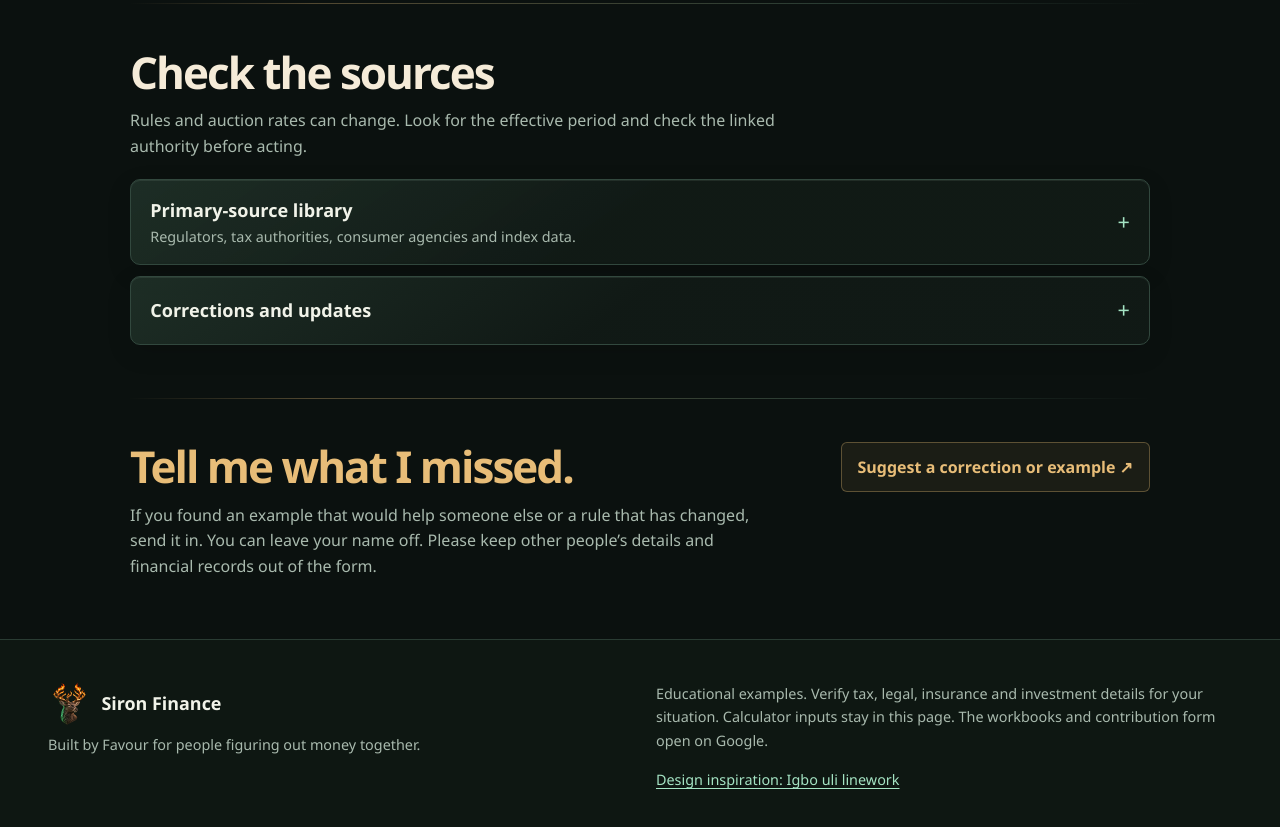
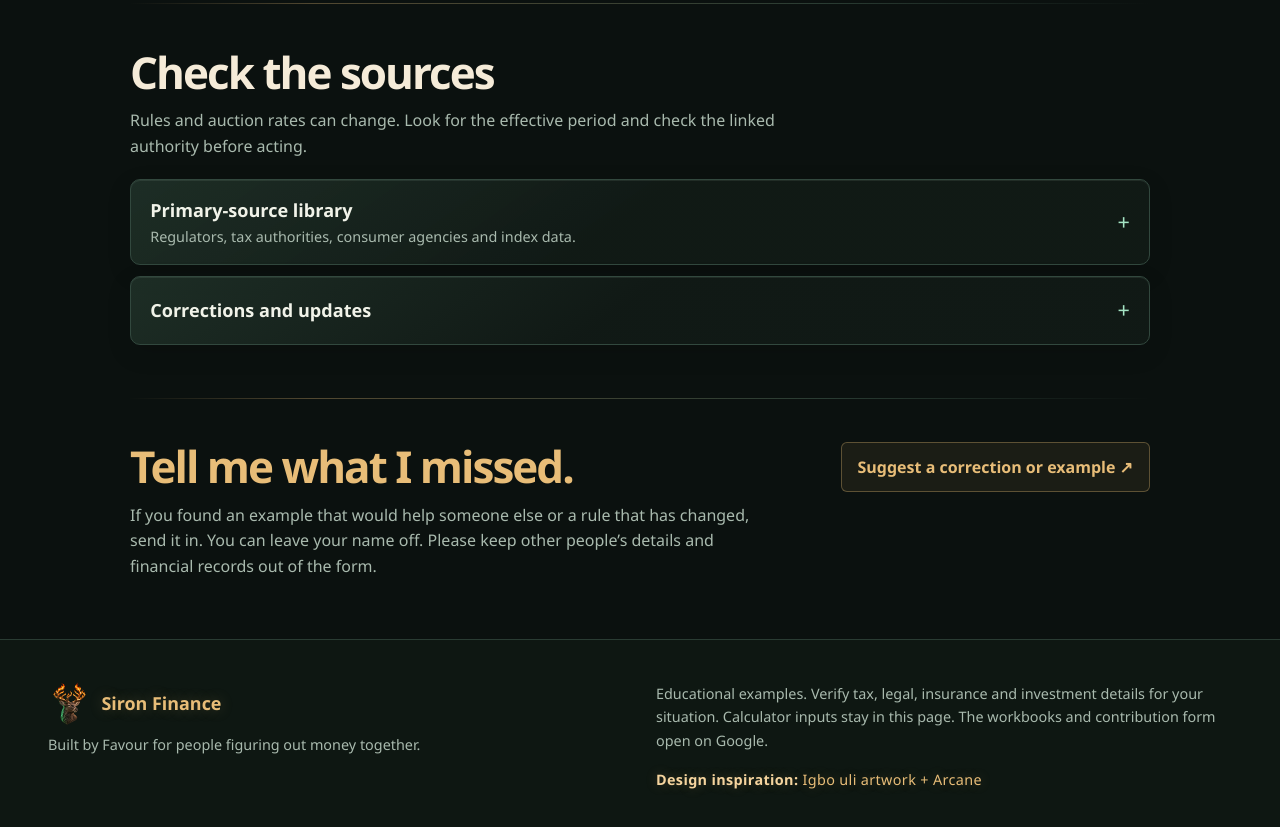
Before and after one commit to williamsfavour010/siron-finance, a plain HTML site: page index.html in a window 1280 px wide. Shown: the part 5071-5898 px from the top of the page. Drawn offline with Linux system fonts and the light colour scheme.

Commit message:
Update the Siron Finance footer credit

```diff
--- a/assets/site.css
+++ b/assets/site.css
@@ -147,6 +147,12 @@ legend { color: var(--mint); font-weight: 700; }
 footer { border-top: 1px solid var(--border); background: #0e1712; padding: 2.6rem 0; color: var(--muted); font-size: .9rem; }
 .footer-inner { display: grid; grid-template-columns: 1fr 1fr; gap: 2rem; }
 .footer-inner .brand { margin-bottom: .5rem; }
+.footer-inner .brand, .design-credit {
+  color: var(--gold);
+  text-shadow: 0 0 .8em #e8bd7840;
+}
+.footer-inner .brand:hover, .design-credit strong { color: #f5d49e; }
+.design-credit { margin-bottom: 0; letter-spacing: .025em; }
 
 /* Glass is limited to navigation and cards. Inputs and help stay high contrast. */
 .route-card, .disclosure, .result {
--- a/index.html
+++ b/index.html
@@ -8,7 +8,7 @@
   <meta name="theme-color" content="#0b110f">
   <title>Siron Finance</title>
   <link rel="icon" href="assets/siron-deer.png?v=fire" type="image/png">
-  <link rel="stylesheet" href="assets/site.css?v=gold-warmth">
+  <link rel="stylesheet" href="assets/site.css?v=gold-footer">
   <script type="module" src="scripts/app.mjs?v=champagne"></script>
 </head>
 <body>
@@ -395,6 +395,17 @@
       </div>
     </div>
   </main>
-  <footer id="about"><div class="wrap footer-inner"><div><a href="#top" class="brand"><img class="brand-mark" src="assets/siron-deer.png?v=fire" alt="" width="43" height="43" loading="lazy"> Siron Finance</a><p>Built by Favour for people figuring out money together.</p></div><div><p>Educational examples. Verify tax, legal, insurance and investment details for your situation. Calculator inputs stay in this page. The workbooks and contribution form open on Google.</p><a href="https://www.si.edu/object/uli-notes%3Anmafa_98-20-1">Design inspiration: Igbo uli linework</a></div></div></footer>
+  <footer id="about">
+    <div class="wrap footer-inner">
+      <div>
+        <a href="#top" class="brand"><img class="brand-mark" src="assets/siron-deer.png?v=fire" alt="" width="43" height="43" loading="lazy"> Siron Finance</a>
+        <p>Built by Favour for people figuring out money together.</p>
+      </div>
+      <div>
+        <p>Educational examples. Verify tax, legal, insurance and investment details for your situation. Calculator inputs stay in this page. The workbooks and contribution form open on Google.</p>
+        <p class="design-credit"><strong>Design inspiration:</strong> Igbo uli artwork + Arcane</p>
+      </div>
+    </div>
+  </footer>
 </body>
 </html>
```
Also changed, not shown: site.html (+13 -2 lines).
